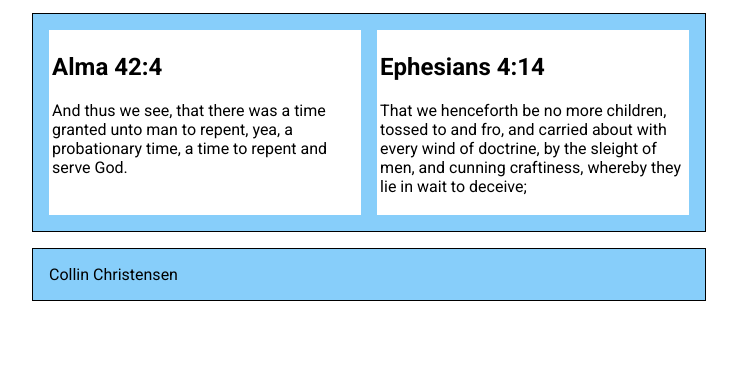
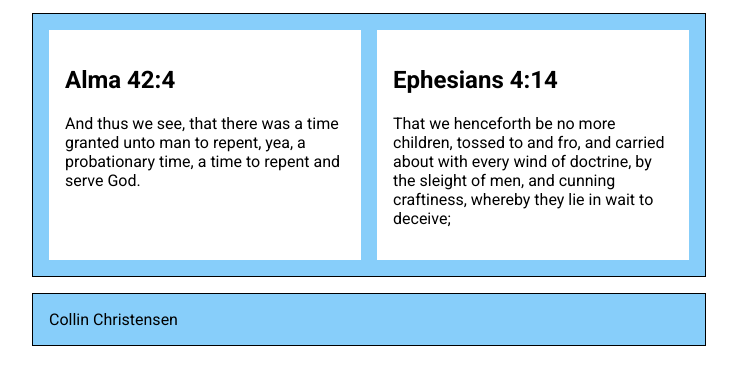
Before and after one commit to collintegral/wdd230, a plain HTML site: page week01/media-query.html in a window 1280 px wide. Shown: the part 134-518 px from the top of the page, without its empty margins (271-1008 px from the left). Drawn offline with Linux system fonts and the light colour scheme.

Commit message:
Adjusted section padding

```diff
--- a/week01/styles/media-query.css
+++ b/week01/styles/media-query.css
@@ -17,6 +17,6 @@ header, main, footer {
 }
 
 section {
-    padding: 1%;
+    padding: 1rem;
     background-color: white;
 }
```
